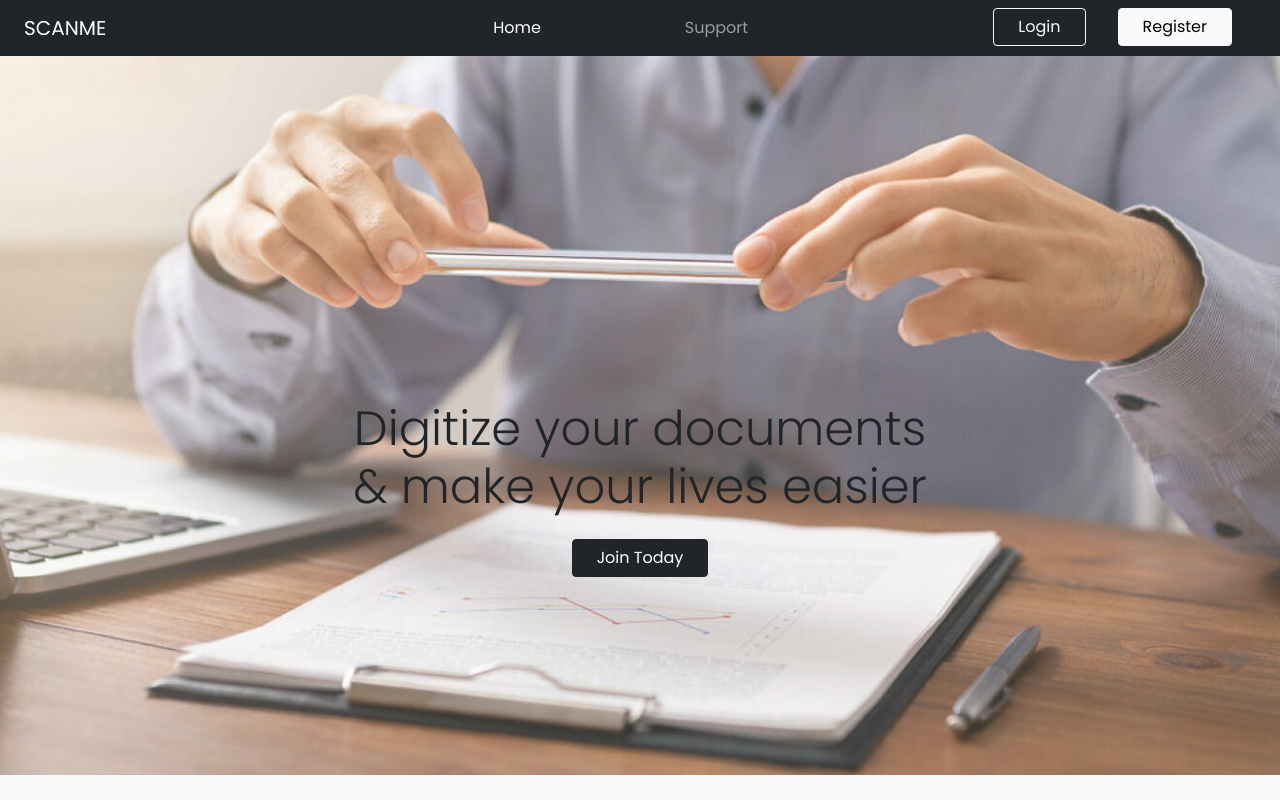
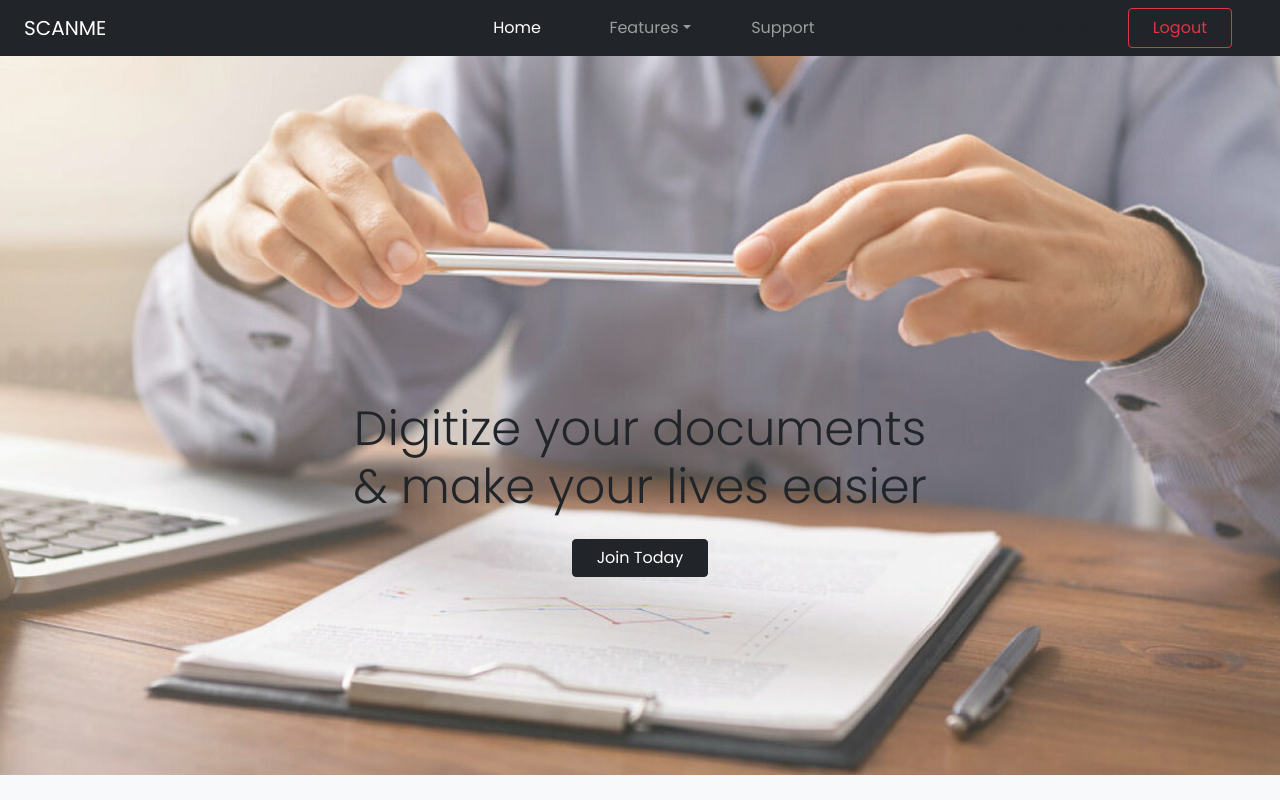
Before and after one commit to semester-05-project/DocumentDigitizer-web, a React (Create React App) app in the folder client/: page / in a window 1280 px wide. Shown: the top 800 px of the page. Built offline with nearby package versions, Linux system fonts and the light colour scheme; no server answers; sample sign-in values are in the browser's storage.

Commit message:
authentication routing for login and logout

```diff
--- a/client/src/App.js
+++ b/client/src/App.js
@@ -15,8 +15,6 @@ function App() {
             window.location = "/";
         }
     }
-
-    console.log(currentUser);
 
     return (
         <Router>
--- /dev/null
+++ b/client/src/components/Logout.jsx
@@ -0,0 +1,34 @@
+import React, { useContext } from 'react';
+// import { AuthContext } from '../context/AuthContext';
+
+const Logout = () => {
+
+    // const {currentUser} = useContext(AuthContext);
+
+    const handleLogout = () => {
+        localStorage.setItem("user", null);
+        document.location.reload();
+    }
+
+    return (
+        <div className='modal fade' id='logout-modal' aria-hidden='true' aria-labelledby='logout-modal' tabIndex="-1">
+            <div className="modal-dialog modal-dialog-centered">
+                <div className="modal-content">
+                    <div className="modal-body">
+                        <h2 className="title display-6 my-4 text-center">LOGOUT</h2>
+                        <div className="row my-3 justify-content-evenly">
+                            <div className="col-4 d-flex justify-content-end">
+                                <button type="button" className="btn btn-outline-dark px-5 my-5 shadow-lg" data-bs-dismiss="modal">Cancel</button>
+                            </div>
+                            <div className="col-4 d-flex justify-content-start">
+                                <button type="submit" onClick={handleLogout} className="btn btn-dark px-5 my-5 shadow-lg">Confirm</button>
+                            </div>
+                        </div>
+                    </div>
+                </div>
+            </div>
+        </div>
+    );
+}
+
+export default Logout;
--- a/client/src/components/Navigation.jsx
+++ b/client/src/components/Navigation.jsx
@@ -1,8 +1,13 @@
-import React from 'react';
+import React, { useContext } from 'react';
 import { Link } from 'react-router-dom';
 import { HashLink } from 'react-router-hash-link';
+import { AuthContext } from '../context/AuthContext';
+import Logout from './Logout';
 
 const Navigation = (props) => {
+
+    const {currentUser} = useContext(AuthContext);
+
     return (
         <nav className="navbar navbar-expand-lg navbar-dark bg-dark">
 
@@ -22,7 +27,7 @@ const Navigation = (props) => {
                             <HashLink className="nav-link active text-center" aria-current="page" to="/">Home</HashLink >
                         </li>
 
-                        {props.logged &&
+                        {currentUser &&
                         <li className="nav-item dropdown col-2 d-flex flex-column align-self-center">
                             <HashLink className="nav-link text-center dropdown-toggle" to="#" id='navbarDropdownMenuLink' role="button" data-bs-toggle="dropdown" aria-expanded="false">Features</HashLink >
                             <ul className='dropdown-menu' aria-labelledby='navbarDropdownMenuLink'>
@@ -39,16 +44,16 @@ const Navigation = (props) => {
                         </li>
 
                         <li className='col-6 d-flex flex-row justify-content-end'>
-                            {! props.logged && <Link to="/login" className='login'>
+                            {! currentUser && <Link to="/login" className='login'>
                                 <button className='btn btn-outline-light px-4 mx-3'>Login</button>
                             </Link>}
-                            {! props.logged && <Link to="/register" className='register'>
+                            {! currentUser && <Link to="/register" className='register'>
                                 <button className='btn btn-light px-4 mx-3'>Register</button>
                             </Link>}
-                            {props.logged && <p className='greeting my-auto'>Hello Akash!!!</p>}
-                            {props.logged && <Link to="/logout" className='login'>
-                                <button className='btn btn-outline-danger px-4 mx-3'>Logout</button>
-                            </Link>}
+                            {currentUser && <p className='greeting my-auto'>Hello Akash!!!</p>}
+                            {currentUser && <button className='logout btn btn-outline-danger px-4 mx-3' data-bs-toggle="modal" data-bs-target="#logout-modal" data-bs-dismiss="modal">Logout</button>}
+
+                            <Logout />
                         </li>
 
                     </ul>
```
